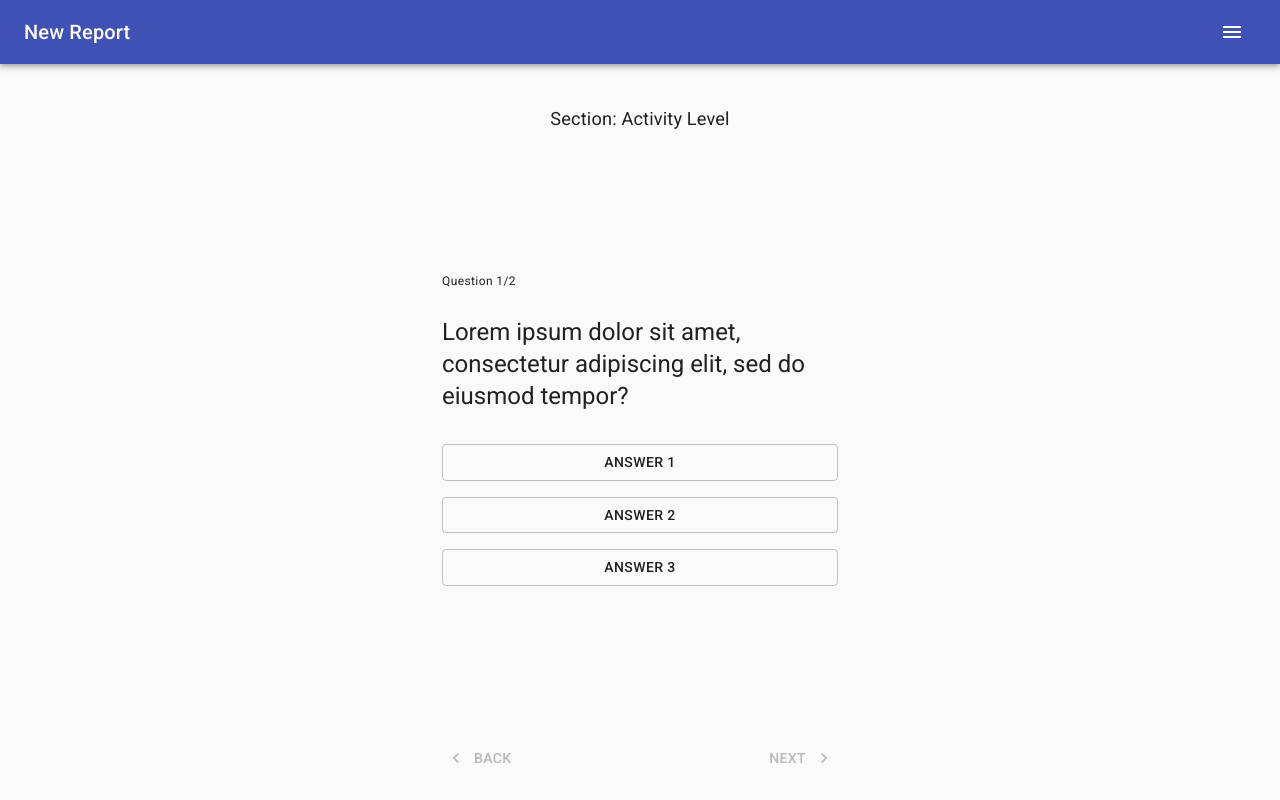
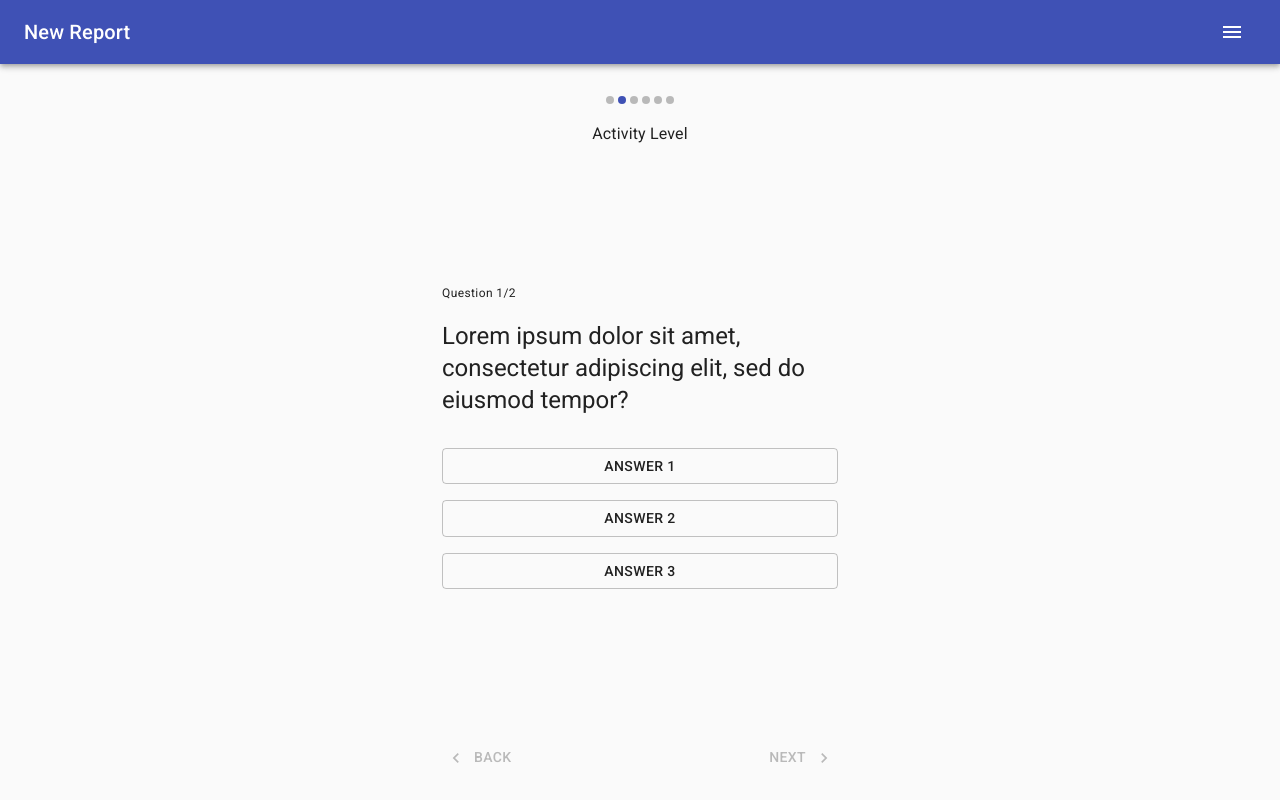
Before and after one commit to Sebsterio/animalysis, a React (Create React App) app in the folder client/: page /new-report in a window 1280 px wide. Built offline with nearby package versions, Linux system fonts and the light colour scheme.

Commit message:
style Survey/Section

```diff
--- a/client/src/pages/Survey/components/Question/Question.jsx
+++ b/client/src/pages/Survey/components/Question/Question.jsx
@@ -24,7 +24,7 @@ const Question = ({
 
 	return (
 		<Box>
-			<Box mb={3}>
+			<Box mb={2}>
 				<Typography
 					variant="caption"
 					children={`Question ${questionIndex + 1}/${lastQuestionIndex + 1}`}
--- a/client/src/pages/Survey/components/Section.jsx
+++ b/client/src/pages/Survey/components/Section.jsx
@@ -1,15 +1,39 @@
 import React from "react";
-
 import { makeStyles } from "@material-ui/core/styles";
+import { Box, Typography, MobileStepper } from "@material-ui/core";
 
 const useStyles = makeStyles((theme) => ({
 	container: {
 		textAlign: "center",
-		paddingTop: "1em",
-		fontSize: "1.3em",
+	},
+	stepper: {
+		display: "inline-block",
+		// display: "flex",
+		// justifyContent: "center",
+		// textAlign: "center",
 	},
 }));
 
 export const Section = ({ section }) => {
-	return <div className={useStyles().container}>Section: {section.title}</div>;
+	const clx = useStyles();
+
+	return (
+		<Box className={clx.container}>
+			<Box mb={1}>
+				<MobileStepper
+					variant="dots"
+					steps={6}
+					position="static"
+					activeStep={1}
+					className={clx.stepper}
+				/>
+			</Box>
+			<Typography
+				component="h2"
+				variant="subtitle1"
+				className={useStyles().container}
+				children={section.title}
+			/>
+		</Box>
+	);
 };
```
